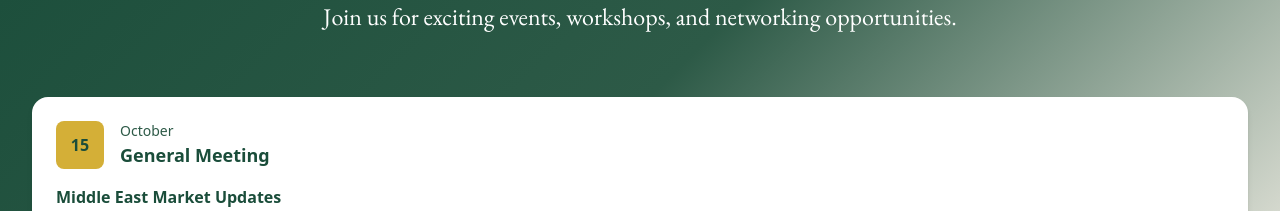
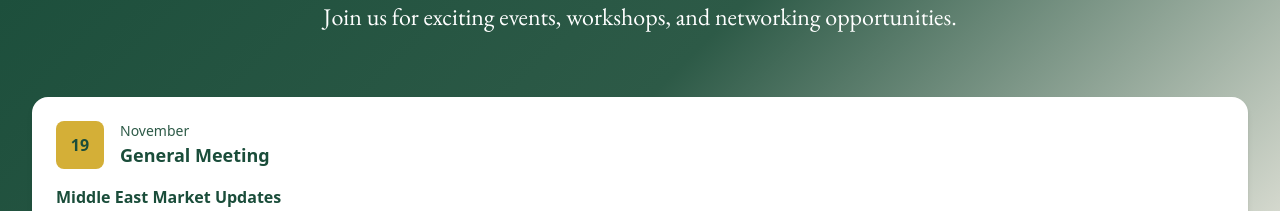
Before and after one commit to raihanzaman/meba-website, a Next.js app: page / in a window 1280 px wide. Shown: the part 1580-1791 px from the top of the page. Built offline with nearby package versions, Linux system fonts and the light colour scheme.

Commit message:
nov 19 meeting

```diff
--- a/src/app/page.tsx
+++ b/src/app/page.tsx
@@ -106,10 +106,10 @@ export default function Home() {
             <div className="meba-card p-6">
               <div className="flex items-center mb-4">
                 <div className="w-12 h-12 bg-[#d4af37] rounded-lg flex items-center justify-center mr-4">
-                  <span className="text-[#1a4d3a] font-bold">15</span>
+                  <span className="text-[#1a4d3a] font-bold">19</span>
                 </div>
                 <div>
-                  <p className="text-sm text-[#2d5a47] font-medium">October</p>
+                  <p className="text-sm text-[#2d5a47] font-medium">November</p>
                   <p className="text-lg font-bold text-[#1a4d3a]">General Meeting</p>
                 </div>
               </div>
```
